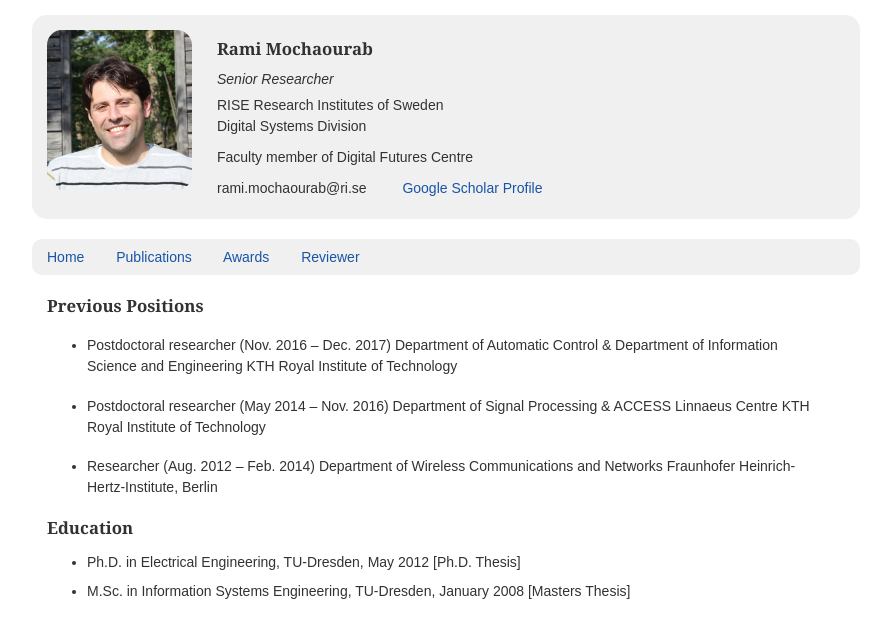
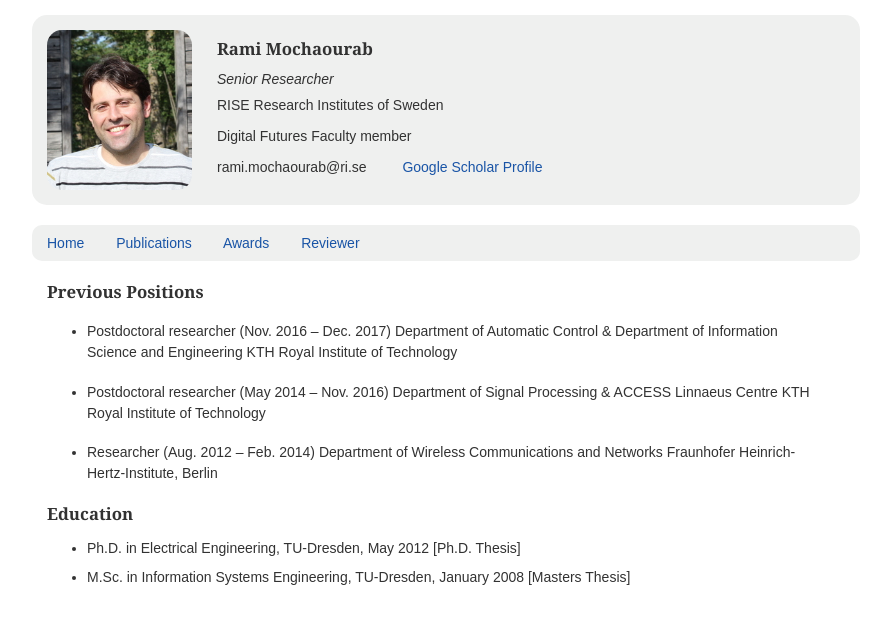
Before and after one commit to rami-mochaourab/rami-mochaourab.github.io, a Jekyll site: the page built from index.md, in a window 1280 px wide. Shown: the top 638 px of the page, without its empty margins (209-1100 px from the left). Built offline with Jekyll 4.4.1, drawn with Linux system fonts in a browser that asks for light colours.

Commit message:
Update default.html

```diff
--- a/_layouts/default.html
+++ b/_layouts/default.html
@@ -32,11 +32,10 @@
         <h3 itemprop="name">Rami Mochaourab</h3>
         <i>Senior Researcher</i>
         <p itemprop="affiliation">
-          RISE Research Institutes of Sweden<br>
-          Digital Systems Division
+          RISE Research Institutes of Sweden
         </p>
         <p>
-          Faculty member of Digital Futures Centre
+          Digital Futures Faculty member
         </p>
         <p>
         <span itemprop="email">rami.mochaourab@ri.se</span>
```
